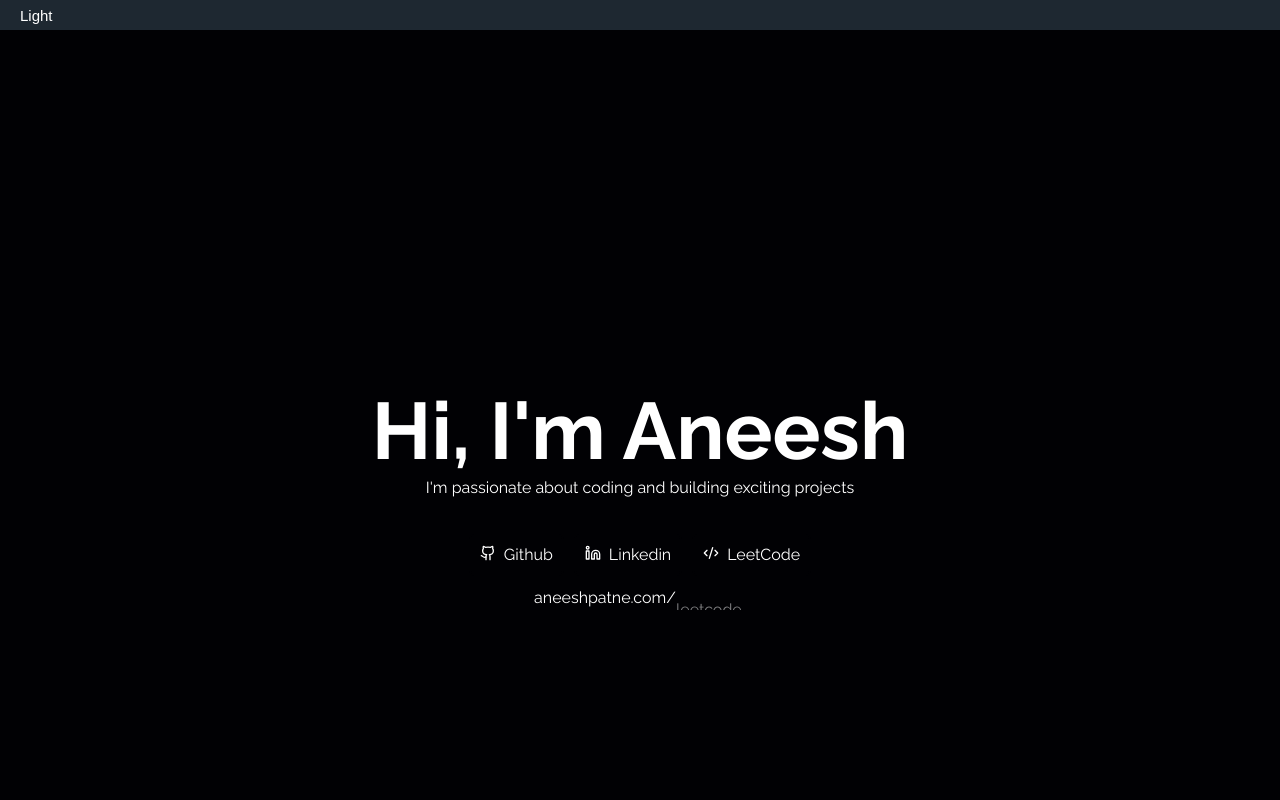
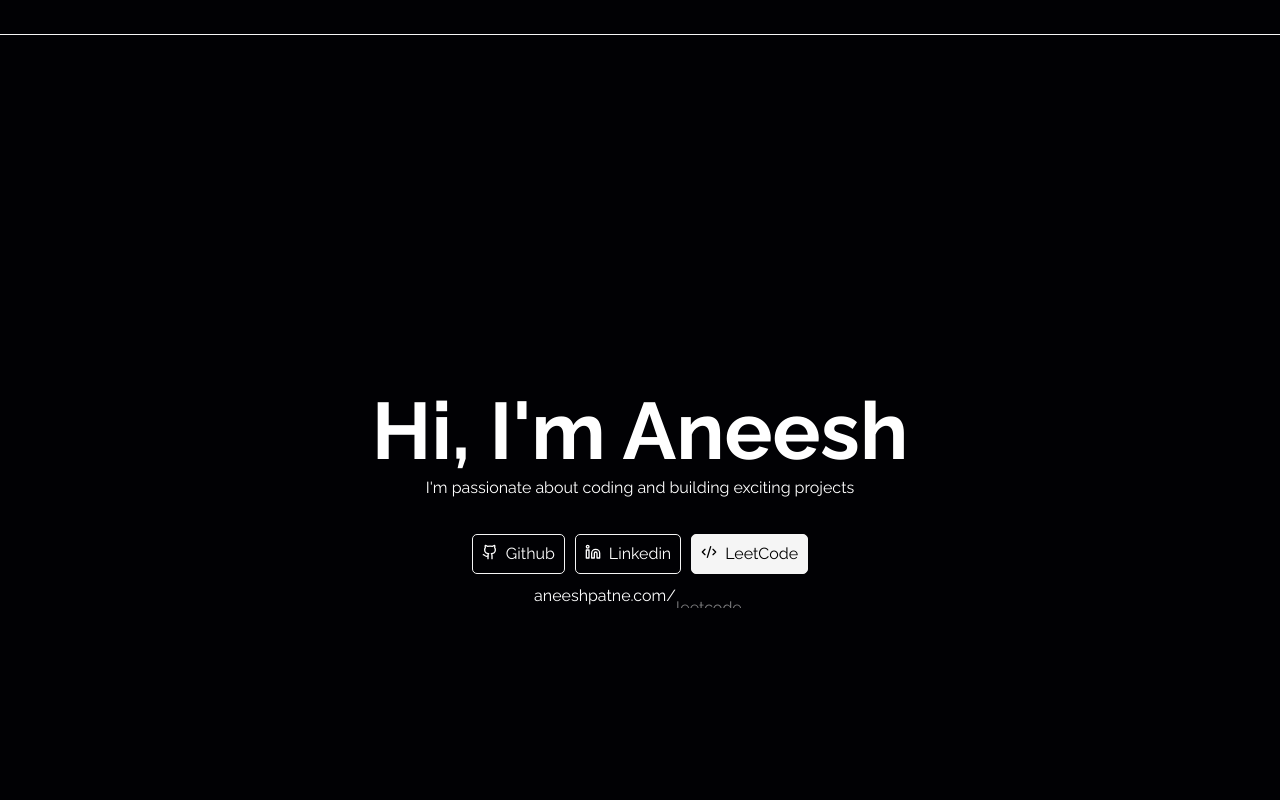
Before and after one commit to aneeshpatne/Personal-Portfolio, a Next.js app: page / in a window 1280 px wide. Shown: the top 800 px of the page. Built offline with nearby package versions, Linux system fonts and the light colour scheme; no server answers; the database is empty.

Commit message:
feat: implement NewHeader component and update HomePage to use it; adjust styles for improved aesthetics

```diff
--- a/src/app/globals.css
+++ b/src/app/globals.css
@@ -8,7 +8,7 @@ body.body-visible {
 
 :root {
   --dark-bg: #010104;
-  --dark-bg-accent: #cecef1;
+  --dark-bg-accent: #f5f5f5;
   --dark-bg-sec: #e9ecef;
   --dark-bg-outline: #010104;
   --dark-text: #ffffff;
--- a/src/components/HomePage.jsx
+++ b/src/components/HomePage.jsx
@@ -1,7 +1,8 @@
 "use client";
-import Header from "./Header";
+
 import { useState, useEffect } from "react";
 import NameCompoenent from "./Name";
+import NewHeader from "./NewHeader";
 import { UseThemeContext } from "./ThemeContext";
 import Aboutme from "./About";
 import NameNew from "./NameNew";
@@ -28,7 +29,7 @@ export default function HomePage() {
   if (!Mount) return null;
   return (
     <>
-      <Header theme={theme} ThemeToggle={ThemeToggle} />
+      <NewHeader theme={theme} ThemeToggle={ThemeToggle} />
       <NameNew theme={theme} />
       <Aboutme theme={theme} />
       <LazyStats theme={theme} />
--- /dev/null
+++ b/src/components/NewHeader.jsx
@@ -0,0 +1,4 @@
+import styles from "./style/newHeader.module.css";
+export default function NewHeader() {
+  return <div className={styles.headerContainer}></div>;
+}
--- a/src/components/style/nameNew.module.css
+++ b/src/components/style/nameNew.module.css
@@ -39,13 +39,14 @@
   display: flex;
   padding: 5px;
   border-radius: 5px;
-  border: 2px solid var(--dark-bg-outline);
+  border: 1px solid var(--dark-bg-accent);
 }
 .socialContainer.light {
   border: 2px solid var(--light-bg-outline);
 }
 .socialContainer.active {
-  background-color: var(--dark-bg-outline);
+  color: black;
+  background-color: var(--dark-bg-accent);
 }
 .socialContainer.active.light {
   background-color: var(--light-bg-outline);
--- /dev/null
+++ b/src/components/style/newHeader.module.css
@@ -0,0 +1,5 @@
+.headerContainer {
+  width: 100%;
+  height: 35px;
+  border-bottom: 0.3px solid var(--dark-bg-accent);
+}
```
